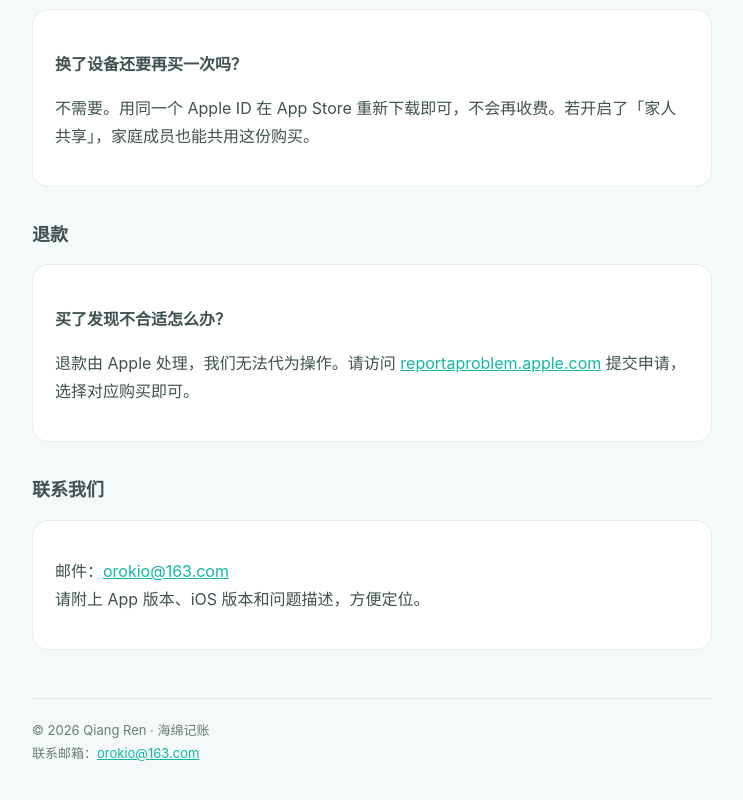
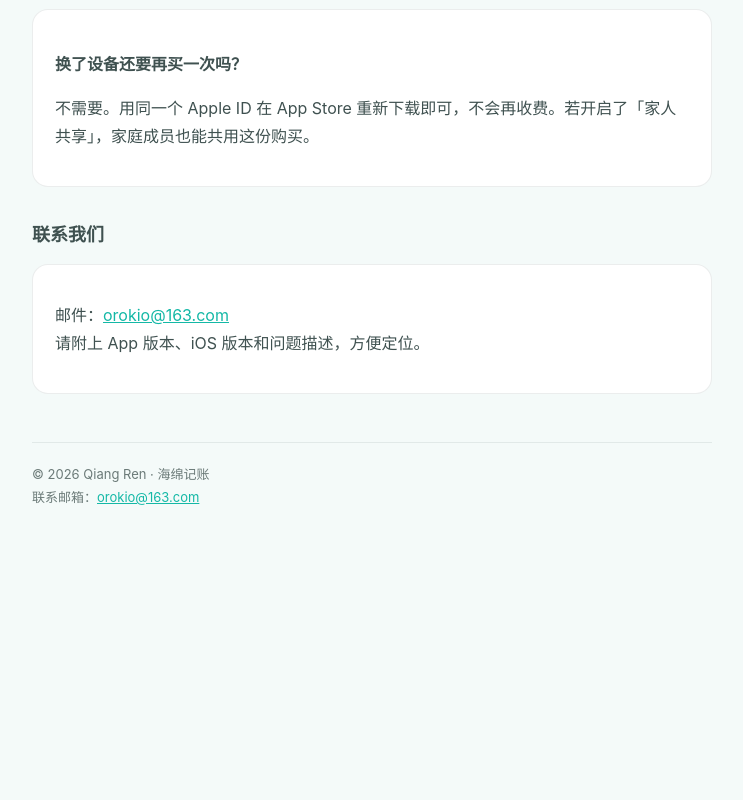
Before and after one commit to orokio/spendge-web, a plain HTML site: page support.html in a window 1280 px wide. Shown: the part 1680-2480 px from the top of the page, without its empty margins (268-1011 px from the left). After the commit the page ends 2253 px from the top, so only its background shows below. Drawn offline with Linux system fonts and the light colour scheme.

Commit message:
docs: 帮助页去掉单独的退款一节

```diff
--- a/support.html
+++ b/support.html
@@ -53,12 +53,6 @@
   <p>不需要。用同一个 Apple ID 在 App Store 重新下载即可，不会再收费。若开启了「家人共享」，家庭成员也能共用这份购买。</p>
 </div>
 
-<h2>退款</h2>
-<div class="card">
-  <h3>买了发现不合适怎么办？</h3>
-  <p>退款由 Apple 处理，我们无法代为操作。请访问 <a href="https://reportaproblem.apple.com">reportaproblem.apple.com</a> 提交申请，选择对应购买即可。</p>
-</div>
-
 <h2>联系我们</h2>
 <div class="card">
   <p>邮件：<a href="mailto:orokio@163.com">orokio@163.com</a><br>
```
